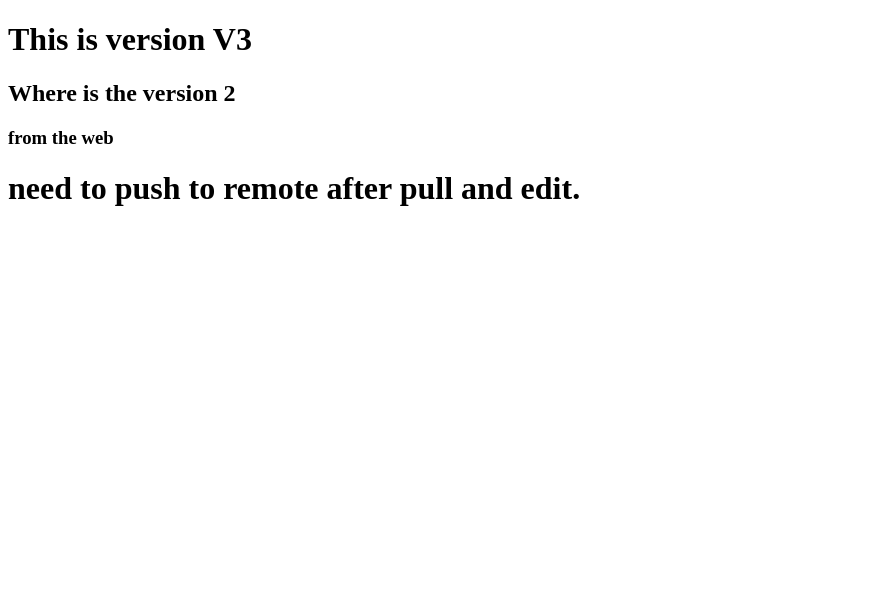
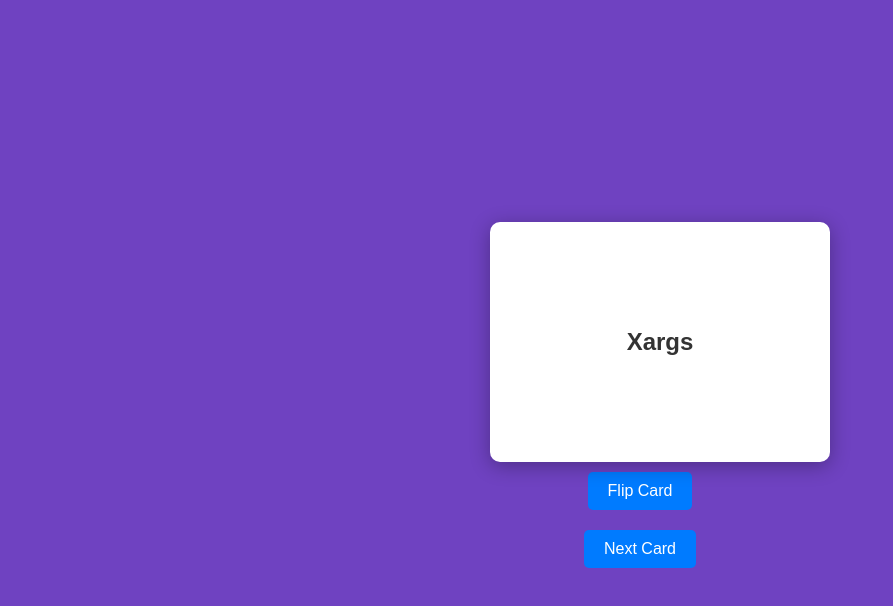
Before and after one commit to ksandesh47/myrepo, a plain HTML site: page index.html in a window 1280 px wide. Shown: the whole page, without its empty margins (0-893 px from the left). Drawn offline with Linux system fonts and the light colour scheme.

Commit message:
Flashcard App version 1

```diff
--- a/index.html
+++ b/index.html
@@ -3,13 +3,22 @@
 <head>
     <meta charset="UTF-8">
     <meta name="viewport" content="width=device-width, initial-scale=1.0">
-    <title>Document</title>
+    <link rel="stylesheet" href="styles.css">
+    <title>Flashcard App</title>
 </head>
 <body>
-    <h1>This is version V3</h1>
-    <h2>Where is the version 2</h2>
-    <h3> from the web</h3>
-
-    <h1>need to push to remote after pull and edit.</h1>
+    <div class="flashcard-container">
+        <div class="flashcard" id="flashcard">
+            <div class="front">
+                <h2 id="term">Term</h2>
+            </div>
+            <div class="back">
+                <h2 id="definition">Definition</h2>
+            </div>
+        </div>
+    </div>
+    <button id="flip-button">Flip Card</button>
+    <button id="next-button">Next Card</button>
+    <script src="script.js"></script>
 </body>
 </html>
--- /dev/null
+++ b/script.js
@@ -0,0 +1,51 @@
+const flashcard = document.getElementById('flashcard');
+const flipButton = document.getElementById('flip-button');
+const nextButton = document.getElementById('next-button');
+const termDisplay = document.getElementById('term');
+const definitionDisplay = document.getElementById('definition');
+
+// Predefined flashcards
+const flashcards = [
+    { term: "Xargs", definition: "Pass input as arguments to another command" },
+    { term: "Grep", definition: "Search for patterns in files" },
+    { term: "Awk", definition: "A programming language used for pattern scanning and processing" },
+    { term: "Sed", definition: "A stream editor for filtering and transforming text" },
+    { term: "Curl", definition: "A command-line tool for transferring data with URLs" },
+    // Add more entries as needed
+];
+
+// Function to display the current flashcard
+let currentIndex = 0;
+function displayFlashcard(index) {
+    if (index >= 0 && index < flashcards.length) {
+        termDisplay.textContent = flashcards[index].term;
+        definitionDisplay.textContent = flashcards[index].definition;
+    }
+}
+
+// Initialize with the first flashcard
+displayFlashcard(currentIndex);
+
+flipButton.addEventListener('click', () => {
+    flashcard.classList.toggle('flipped');
+});
+
+// Function to show the next flashcard
+nextButton.addEventListener('click', () => {
+    currentIndex = (currentIndex + 1) % flashcards.length; // Move to the next card
+    displayFlashcard(currentIndex);
+    flashcard.classList.remove('flipped'); // Reset to front side
+});
+
+// Optional: Function to navigate through flashcards with keyboard
+document.addEventListener('keydown', (event) => {
+    if (event.key === 'ArrowRight') {
+        currentIndex = (currentIndex + 1) % flashcards.length; // Go to next card
+        displayFlashcard(currentIndex);
+        flashcard.classList.remove('flipped'); // Reset to front side
+    } else if (event.key === 'ArrowLeft') {
+        currentIndex = (currentIndex - 1 + flashcards.length) % flashcards.length; // Go to previous card
+        displayFlashcard(currentIndex);
+        flashcard.classList.remove('flipped'); // Reset to front side
+    }
+});
--- /dev/null
+++ b/styles.css
@@ -0,0 +1,68 @@
+body {
+    font-family: 'Arial', sans-serif;
+    display: flex;
+    justify-content: center;
+    align-items: center;
+    flex-direction: column;
+    height: 100vh;
+    background-color: #6f42c1; /* Purple background */
+    margin: 0;
+}
+
+.flashcard-container {
+    perspective: 1000px; /* Adds perspective to the container */
+    margin-bottom: 40px; /* Add space below the flashcard */
+}
+
+.flashcard {
+    width: 300px;
+    height: 200px;
+    position: relative;
+    transform-style: preserve-3d; /* Keeps the 3D effect */
+    transition: transform 0.6s; /* Smooth transition */
+}
+
+.flashcard .front,
+.flashcard .back {
+    position: absolute;
+    width: 100%;
+    height: 100%;
+    backface-visibility: hidden; /* Hides the back face when flipped */
+    display: flex;
+    justify-content: center;
+    align-items: center;
+    border-radius: 10px;
+    box-shadow: 0 4px 20px rgba(0, 0, 0, 0.3);
+    padding: 20px; /* Added padding for space */
+}
+
+.front {
+    background: white;
+    color: #333;
+}
+
+.back {
+    background: #f8c74b; /* Yellow background for definition */
+    color: #333;
+    transform: rotateY(180deg); /* Flips the back face */
+}
+
+button {
+    margin: 10px 0; /* Add margin above and below buttons */
+    padding: 10px 20px;
+    font-size: 16px;
+    cursor: pointer;
+    border: none;
+    border-radius: 5px;
+    background-color: #007bff; /* Button color */
+    color: white;
+    transition: background-color 0.3s;
+}
+
+button:hover {
+    background-color: #0056b3; /* Darker shade on hover */
+}
+
+.flipped {
+    transform: rotateY(180deg); /* Flip the card */
+}
```
